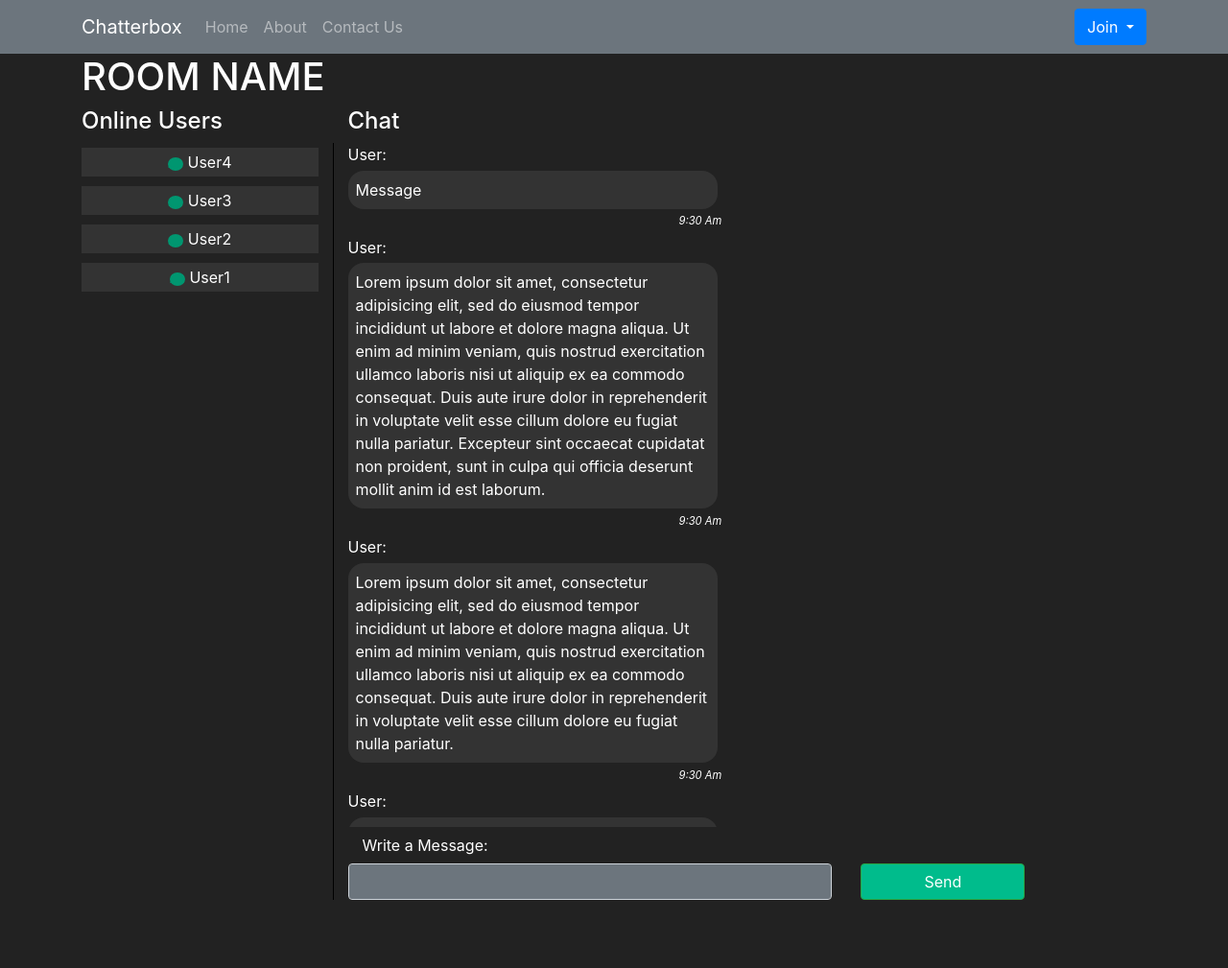
After one commit to faizan-glitch/ChatterBox, a Node server app: template views/pages/chatroom.ejs in a window 1280 px wide. The commit adds this page. Shown: the top 1009 px of the page at 96% size. Run offline with Node 20, Linux system fonts and the light colour scheme; the template is opened without the code that fills it, so the values that code supplies are empty; some libraries are stand-ins or nearby versions.

Commit message:
chatroomfront end added

```diff
--- a/public/styles/app.css
+++ b/public/styles/app.css
@@ -1,23 +1,95 @@
 *{
+  max-width: 100%;
+  max-height: 100%;
+  box-sizing: border-box;
+  padding: 0;
   margin: 0;
-  padding: 0;
-  box-sizing: border-box;
-  position: relative;
+  color: white;
 }
 
-body{
+body,html{
+  background-color: #222;
+  min-height: 100vh;
   width: 100%;
-  height: 100vh;
-  overflow: hidden;
 }
 
+/* .container{ background-color: inherit; } */
+
 .full-nav{
-  height: 88%; /* vertical height minus height of navbar*/
+  height: 90vh; /* vertical height minus height of navbar*/
 }
 
-.mainpage{ flex-direction: row-reverse; height: 100vh; align-items: center; padding-top: 1rem;}
+.b-r{
+  border-right: thin black solid;
+  max-height: 75vh;
+  overflow-y: scroll;
+  overflow-x: hidden;
+}
 
+.online-users{
+  display: flex;
+  flex-direction: column-reverse;
+}
+
+.messages{
+  overflow-y:scroll;
+  max-height: 60vh;
+}
+.messages div{
+  margin: 0 0 0.4rem 0;
+}
+
+.online{
+  width: 100%;
+  height: 1.9rem;
+  background-color: #333;
+  align-content: center;
+  text-align: center;
+  margin: 0.3rem 0;
+}
+.dot{
+  font-size: 70%;
+  border-radius: 50%;
+  background-color: #009670;
+  color: #009670;
+}
+
+.message{
+  width: 48%;
+  min-height: 1.9rem;
+  /* background-color: #00bc8c; */
+  background-color: #333;
+  align-content: left;
+  text-align: left;
+  border-radius: 1rem;
+  padding: 0.5rem;
+  margin: 0.3rem 0;
+  overflow-y: hidden;
+  overflow-x: visible;
+}
+
+.time{
+  font-size: 70%;
+  margin-left: 43%;
+}
+
+.btn-success{ background-color: #00bc8c; }
+
+.mainpage{ flex-direction: row-reverse; height: 90vh; align-items: center; padding-top: 1rem;}
+
+::-webkit-scrollbar { width: 10px; }
+::-webkit-scrollbar-track { background: #333; }
+::-webkit-scrollbar-thumb { background: #666;  border-radius: 3rem; }
+::-webkit-scrollbar-thumb:hover { background: #555; }
+
+@media only screen and (max-width: 1000px) {
+  .message{ width: 80%; }
+}
 @media only screen and (max-width: 800px) {
-  .message{ width: 90%; }
+  .headings{display: none;}
+  .b-r{display: none;}
+  .online-users{flex-direction: row-reverse; }
+  .message{ width: 100%; }
   .mainpage{ flex-direction: column;}
+  .col{width: 100%;}
 }
--- /dev/null
+++ b/views/pages/chatroom.ejs
@@ -0,0 +1,86 @@
+
+<%- include('../includes/end') %><%- include('../includes/head') %>
+
+<body>
+  <%- include('../partials/navbar') %>
+
+  <div class="container">
+
+    <!-- Roomname -->
+    <div class=" ">
+      <h1>ROOM NAME</h1>
+    </div>
+
+    <!-- headings -->
+    <div class="row headings">
+      <div class="col-lg-3 col-md-3 col-sm-3 col-xs-3" >
+        <h4> Online Users</h4>
+      </div>
+      <div class="col-lg-9 col-md-9 col-sm-12 col-xs-12" >
+        <h4>Chat</h4>
+      </div>
+    </div>
+
+    <!-- Main Action center -->
+    <div class="row">
+
+      <!-- Online uses column -->
+      <div class="col-lg-3 col-md-3 col-sm-3 col-xs-3 b-r" >
+        <div class="online-users">
+          <div class="online"><i class="dot">.....</i>   User1</div>
+          <div class="online"><i class="dot">.....</i>   User2</div>
+          <div class="online"><i class="dot">.....</i>   User3</div>
+          <div class="online"><i class="dot">.....</i>   User4</div>
+        </div>
+      </div>
+
+      <!-- Chatting column -->
+      <div class="col-lg-9 col-md-9 col-sm-9 col-xs-9" >
+
+        <!-- messages -->
+        <div class="d-flex flex-column messages">
+          <div class="">User:
+            <p class="message">Message</p>
+            <i class="time">9:30 Am</i>
+          </div>
+          <div class="">User:
+            <p class="message"> Lorem ipsum dolor sit amet, consectetur adipisicing elit, sed do eiusmod tempor incididunt ut labore et dolore magna aliqua. Ut enim ad minim veniam, quis nostrud exercitation ullamco laboris nisi ut aliquip ex ea commodo consequat. Duis aute irure dolor in reprehenderit in voluptate velit esse cillum dolore eu fugiat nulla pariatur. Excepteur sint occaecat cupidatat non proident, sunt in culpa qui officia deserunt mollit anim id est laborum. </p>
+            <i class="time">9:30 Am</i>
+          </div>
+          <div class="">User:
+            <p class="message"> Lorem ipsum dolor sit amet, consectetur adipisicing elit, sed do eiusmod tempor incididunt ut labore et dolore magna aliqua. Ut enim ad minim veniam, quis nostrud exercitation ullamco laboris nisi ut aliquip ex ea commodo consequat. Duis aute irure dolor in reprehenderit in voluptate velit esse cillum dolore eu fugiat nulla pariatur. </p>
+            <i class="time">9:30 Am</i>
+          </div>
+          <div class="">User:
+            <p class="message">Message</p>
+            <i class="time">9:30 Am</i>
+          </div>
+          <div class="">User:
+            <p class="message">Message</p>
+            <i class="time">9:30 Am</i>
+          </div>
+
+        </div>
+
+        <!-- type Message in chat area -->
+        <div class="col">
+          <label for="message" class="col-form-label">Write a Message:</label>
+        </div>
+        <div class="row">
+          <div class="col-lg-8 col-md-8 col-sm-8 col-xs-8">
+            <input type="text" name="message" class="form-control bg-secondary text-white">
+          </div>
+          <div class="col-lg-3 col-md-3 col-sm-3 col-xs-3" >
+            <button type="button" name="button" class="btn btn-success w-100">Send</button>
+          </div>
+        </div>
+
+      </div>
+
+    </div>
+  </div>
+
+</body>
+
+
+<%- include('../includes/end') %>
```
